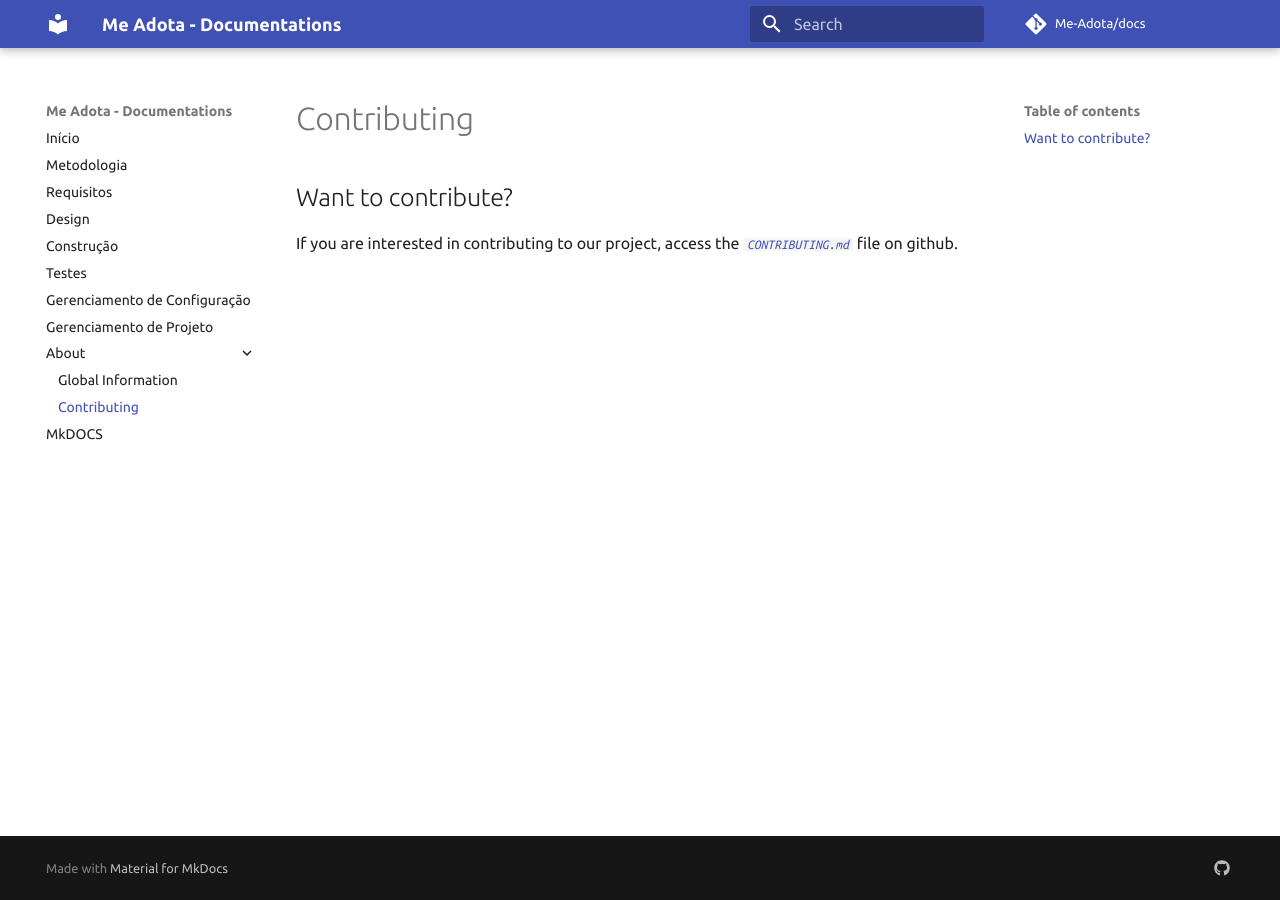
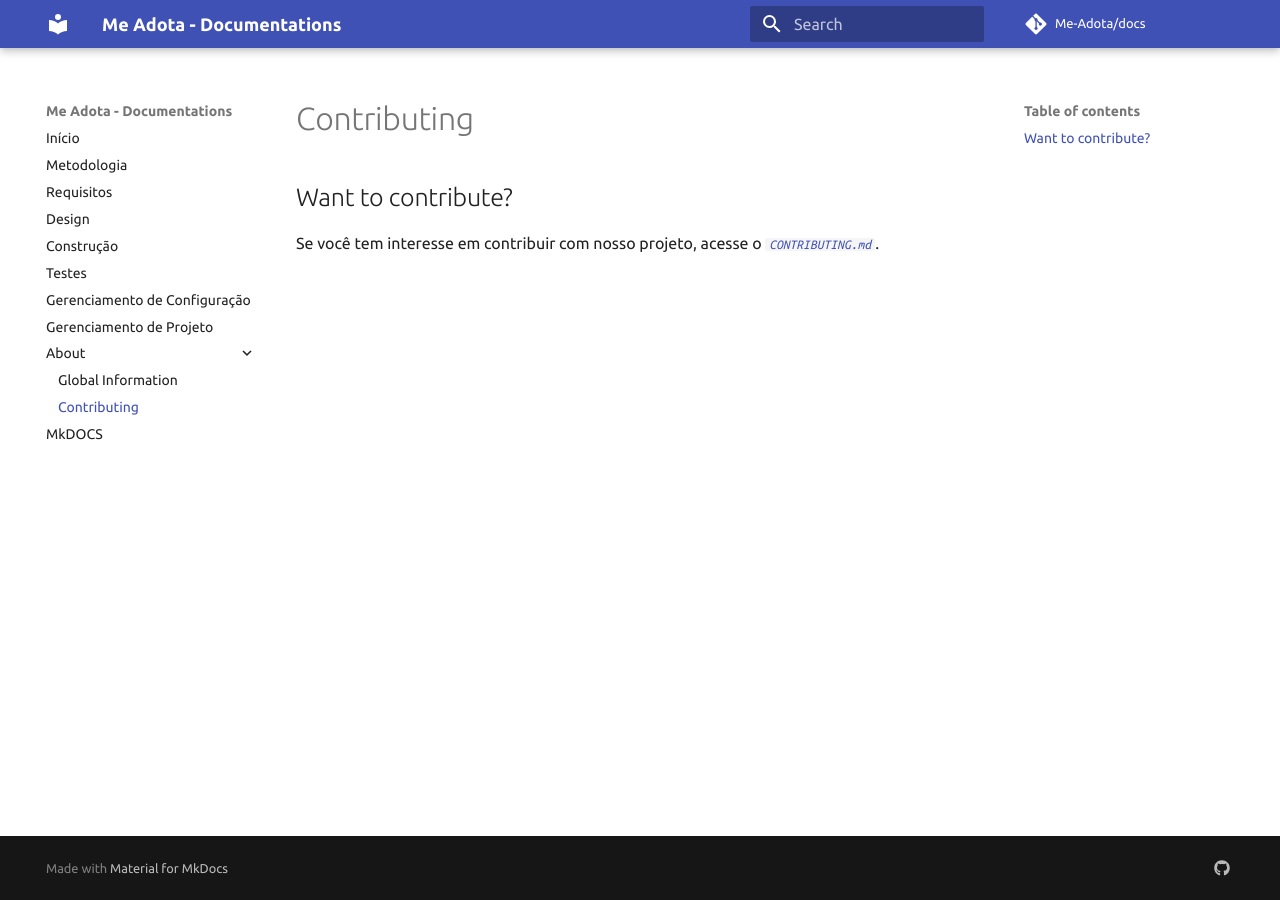
Before and after one commit to Me-Adota/docs, an MkDocs documentation site: the page built from docs/about/contributing.md, in a window 1280 px wide. Built offline with MkDocs 1.6.1 and Material for MkDocs 9.7.7, drawn with Linux system fonts in a browser that asks for light colours; comment, search, counter and statistics services are not loaded.

Commit message:
:arrow_up: Updated contributing.md

```diff
--- a/docs/about/contributing.md
+++ b/docs/about/contributing.md
@@ -1,3 +1,3 @@
 ## Want to contribute?
 
-If you are interested in contributing to our project, access the <em><a href="https://github.com/Me-Adota/docs/blob/main/CONTRIBUTING.md" target="_blank">`CONTRIBUTING.md`</a></em> file on github.
+Se você tem interesse em contribuir com nosso projeto, acesse o <em><a href="https://github.com/Me-Adota/docs/blob/main/CONTRIBUTING.md" target="_blank">`CONTRIBUTING.md`</a></em>.
```
